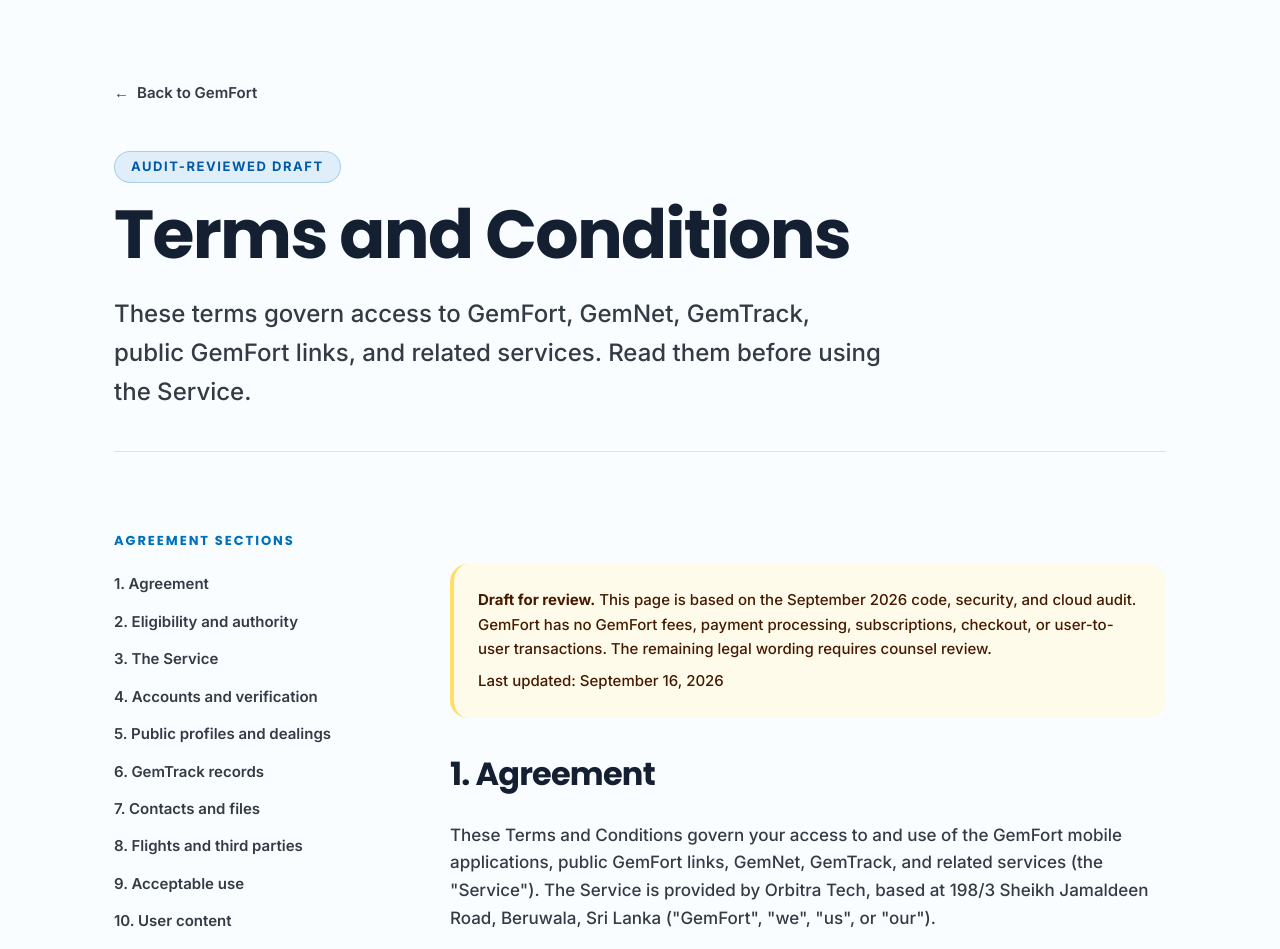
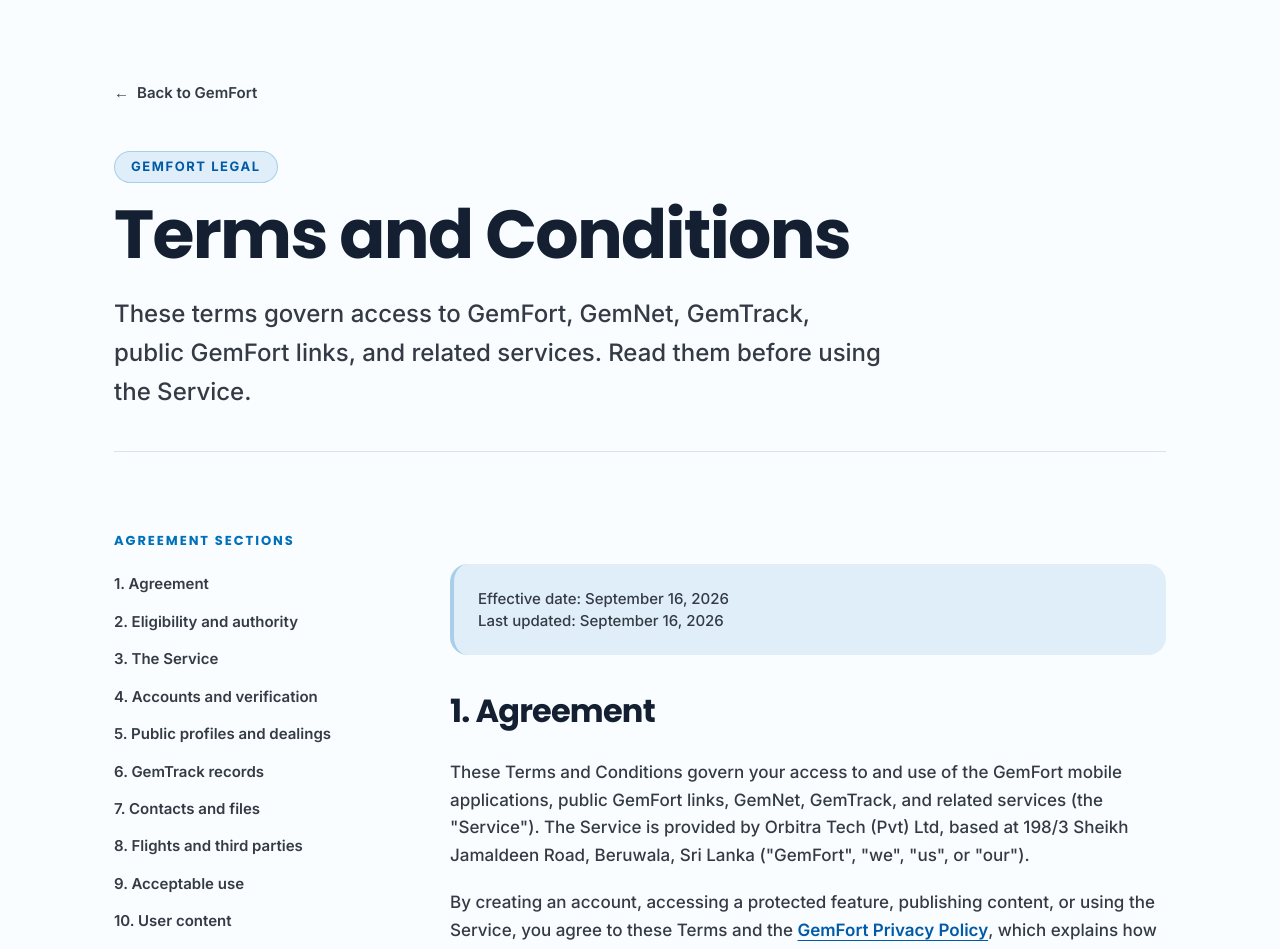
Before and after one commit to orbitratechnology/orbitratech-landing, a Next.js app: page /gemfort/terms-and-conditions in a window 1280 px wide. Shown: the top 949 px of the page. Built offline with nearby package versions, Linux system fonts and the light colour scheme.

Commit message:
fix: update legal entity address in privacy policy and terms and conditions

```diff
--- a/app/gemfort/privacy-policy/page.tsx
+++ b/app/gemfort/privacy-policy/page.tsx
@@ -37,25 +37,23 @@
 export default function GemFortPrivacyPolicy() {
   return (
     <GemFortLegalPage
-      badge='Audit-reviewed draft'
+      badge='GemFort legal'
       title='Privacy Policy'
       description='GemFort by Orbitra Tech. This policy explains what data GemFort collects, how it is used, when it is shared, and how you can request deletion.'
       asideTitle='In this policy'
       navItems={navItems}>
-      <LegalCallout tone='warning'>
-        <strong>Draft for review.</strong> This page is based on the September
-        2026 code, security, and cloud audit. The final legal entity,
-        retention schedule, and jurisdiction-specific wording still require
-        legal review.
-        <span className='mt-2 block'>
+      <LegalCallout>
+        <p className='text-sm text-[var(--color-ink-muted)]'>
+          Effective date: September 16, 2026
+          <br />
           Last updated: September 16, 2026
-        </span>
+        </p>
       </LegalCallout>
 
       <LegalSection id='who-we-are' title='1. Who we are'>
         <LegalParagraph>
-          GemFort is a product of Orbitra Tech, based at 198/3 Sheikh Jamaldeen
-          Road, Beruwala, Sri Lanka. GemFort provides a gem-trade directory and
+          GemFort is a product of Orbitra Tech (Pvt) Ltd, based at 198/3 Sheikh
+          Jamaldeen Road, Beruwala, Sri Lanka. GemFort provides a gem-trade directory and
           listing service called GemNet and a private business workspace called
           GemTrack for traders, lapidaries, and related businesses. GemFort does
           not process payments, subscriptions, or user-to-user transactions.
@@ -325,7 +323,7 @@
           days. Narrow security, fraud, dispute, legal, or regulatory records
           may be retained only as necessary and normally for no longer than
           seven years, unless applicable law or an active proceeding requires
-          longer. This schedule remains subject to legal review.
+          longer.
         </LegalParagraph>
 
         <LegalTable>
@@ -464,8 +462,7 @@
             Sri Lanka
           </p>
           <p className='mt-4 text-xs text-[var(--color-ink-muted)]'>
-            The formal legal entity and final retention schedule remain subject
-            to confirmation before final legal publication.
+            Controller: Orbitra Tech (Pvt) Ltd.
           </p>
         </LegalCallout>
       </LegalSection>
--- a/app/gemfort/terms-and-conditions/page.tsx
+++ b/app/gemfort/terms-and-conditions/page.tsx
@@ -44,19 +44,17 @@
 export default function GemFortTermsAndConditions() {
   return (
     <GemFortLegalPage
-      badge='Audit-reviewed draft'
+      badge='GemFort legal'
       title='Terms and Conditions'
       description='These terms govern access to GemFort, GemNet, GemTrack, public GemFort links, and related services. Read them before using the Service.'
       asideTitle='Agreement sections'
       navItems={navItems}>
-      <LegalCallout tone='warning'>
-        <strong>Draft for review.</strong> This page is based on the September
-        2026 code, security, and cloud audit. GemFort has no GemFort fees,
-        payment processing, subscriptions, checkout, or user-to-user
-        transactions. The remaining legal wording requires counsel review.
-        <span className='mt-2 block'>
+      <LegalCallout>
+        <p className='text-sm text-[var(--color-ink-muted)]'>
+          Effective date: September 16, 2026
+          <br />
           Last updated: September 16, 2026
-        </span>
+        </p>
       </LegalCallout>
 
       <LegalSection id='agreement' title='1. Agreement'>
@@ -64,8 +62,8 @@
           These Terms and Conditions govern your access to and use of the
           GemFort mobile applications, public GemFort links, GemNet, GemTrack,
           and related services (the &quot;Service&quot;). The Service is provided by
-          Orbitra Tech, based at 198/3 Sheikh Jamaldeen Road, Beruwala, Sri
-          Lanka (&quot;GemFort&quot;,
+          Orbitra Tech (Pvt) Ltd, based at 198/3 Sheikh Jamaldeen Road,
+          Beruwala, Sri Lanka (&quot;GemFort&quot;,
           &quot;we&quot;, &quot;us&quot;, or &quot;our&quot;).
         </LegalParagraph>
         <LegalParagraph>
@@ -448,8 +446,7 @@
             Sri Lanka
           </p>
           <p className='mt-4 text-xs text-[var(--color-ink-muted)]'>
-            The formal legal entity and final legal wording remain subject to
-            confirmation before final legal publication.
+            Controller/operator: Orbitra Tech (Pvt) Ltd.
           </p>
         </LegalCallout>
       </LegalSection>
--- a/proxy.ts
+++ b/proxy.ts
@@ -37,7 +37,7 @@
 - Website: https://orbitratech.net
 - WhatsApp: https://wa.me/94702495311
 - Phone: +94 70 249 5311
-- Address: 198/43 Sheikh Jamaldeen Road, Beruwala, Sri Lanka
+- Address: 198/3 Sheikh Jamaldeen Road, Beruwala, Sri Lanka
 - GitHub: https://github.com/orbitratechnology
 
 ## Agent resources
```
